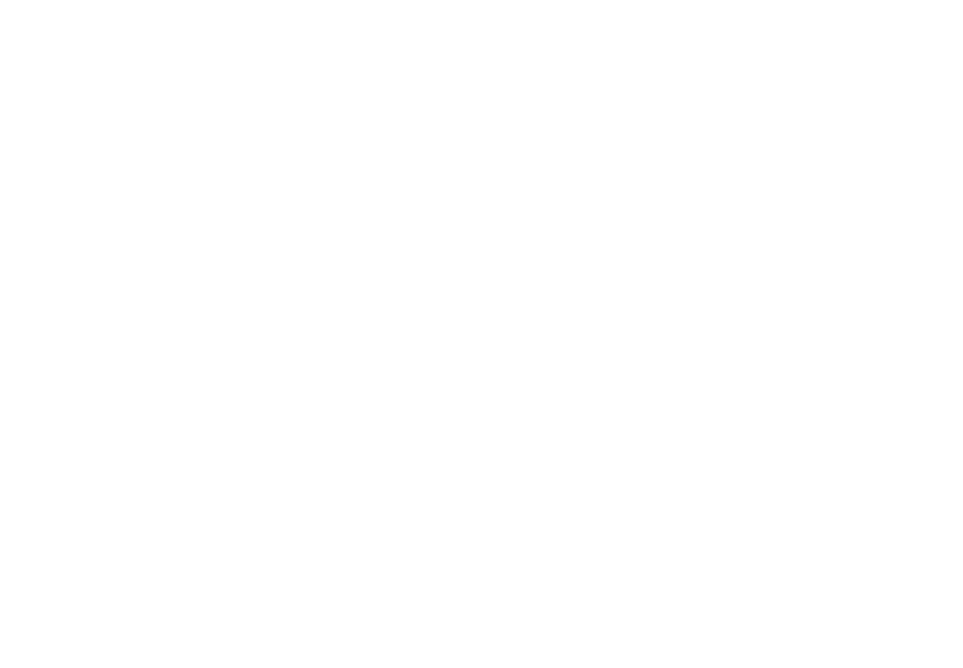
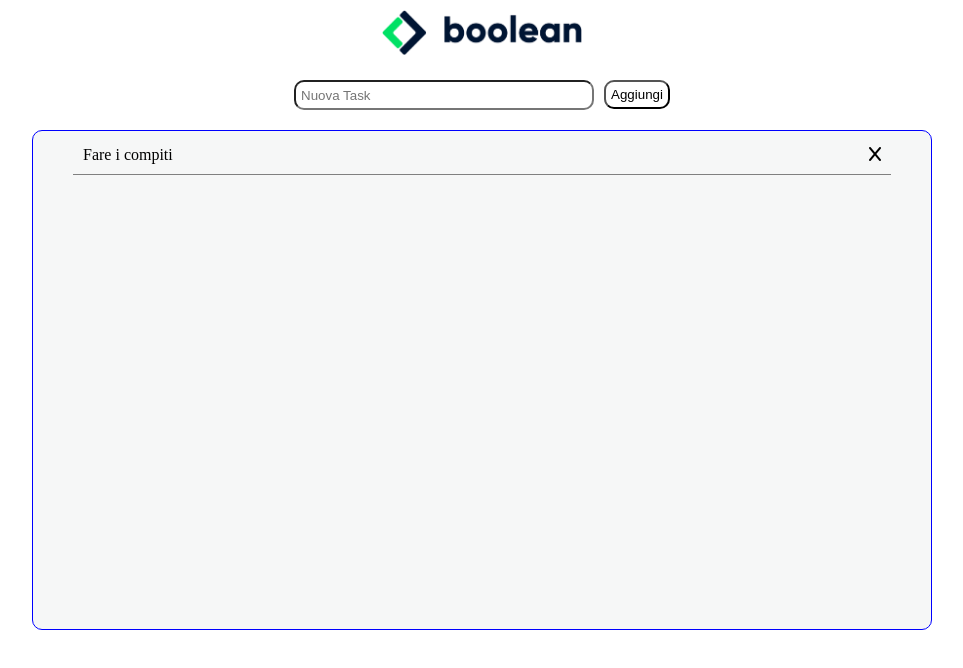
Before and after one commit to iTsGiuse/vue-todolist, a plain HTML site: page index.html in a window 1280 px wide. Shown: the whole page, without its empty margins (158-1121 px from the left). Drawn offline with Linux system fonts and the light colour scheme.

Commit message:
feat: add layout

```diff
--- a/css/style.css
+++ b/css/style.css
@@ -3,3 +3,70 @@
     margin: 0;
     box-sizing: border-box;
 }
+
+/* HEADER */
+header{
+    height: 70px;
+}
+img{
+    width: 100%;
+}
+.box-image{
+    width: 200px;
+    margin: auto;
+    padding-top: 10px;
+}
+
+/* MAIN */
+/* ADD-TASK */
+.box-top{
+        display: flex;
+        justify-content: center;
+        margin-top: 10px;
+        margin-bottom: 20px;
+}
+input{
+    background-color: white;
+    height: 30px;
+    width: 300px;
+    padding: 5px;
+    border-radius: 10px;
+}
+.btn{
+    cursor: pointer;
+    margin-left: 10px;
+    background-color: white;
+    padding: 5px;
+    border-radius: 10px;
+}
+
+/* SHOW-TASK */
+.container{
+    margin: auto;
+    height: 500px;
+    width: 900px;
+    border: 1px solid blue;
+    border-radius: 10px;
+    background-color: #f6f7f7;
+    overflow-y: scroll;
+    padding: 10px;
+}
+.row{
+    display: flex;
+    justify-content: space-between;
+    border-bottom: 1px solid grey;
+    margin-top: 5px;
+    margin-bottom: 10px;
+    margin-left: 30px;
+    margin-right: 30px;
+
+}
+.box-text, .box-icona{
+    margin-bottom: 10px;
+}
+.box-text{
+    padding-left: 10px;
+}
+.box-icona{
+    padding-right: 10px;
+}
--- a/index.html
+++ b/index.html
@@ -5,9 +5,37 @@
     <meta name="viewport" content="width=device-width, initial-scale=1.0">
     <title>Vue To Do List</title>
     <link rel="stylesheet" href="./css/style.css">
+    <link rel="stylesheet" href="https://cdnjs.cloudflare.com/ajax/libs/font-awesome/6.5.1/css/all.min.css" integrity="sha512-DTOQO9RWCH3ppGqcWaEA1BIZOC6xxalwEsw9c2QQeAIftl+Vegovlnee1c9QX4TctnWMn13TZye+giMm8e2LwA==" crossorigin="anonymous" referrerpolicy="no-referrer" />
 </head>
 <body>
+    <div id="app">
+         <header>
+            <div class="box-image">
+                <img src="./img/logo.png" alt="logo">
+            </div>
+         </header>
+         <main>
+            <div id="add-task" class="box-top">
+                <div class="box-input">
+                    <input type="text" placeholder="Nuova Task">
+                </div>
+                <div class="box-btn">
+                    <button class="btn">Aggiungi</button>
+                </div>
+            </div>
 
+            <div id="show-task" class="container">
+                <div class="row">
+                    <div class="box-text">
+                        <p>Fare i compiti</p>
+                    </div>
+                    <div class="box-icona">
+                        <i class="fas fa-x"></i>
+                    </div>
+                </div>
+            </div>
+         </main>
+    </div>
 
     <script type="text/javascript" src="./js/script.js"></script>
 </body>
```
